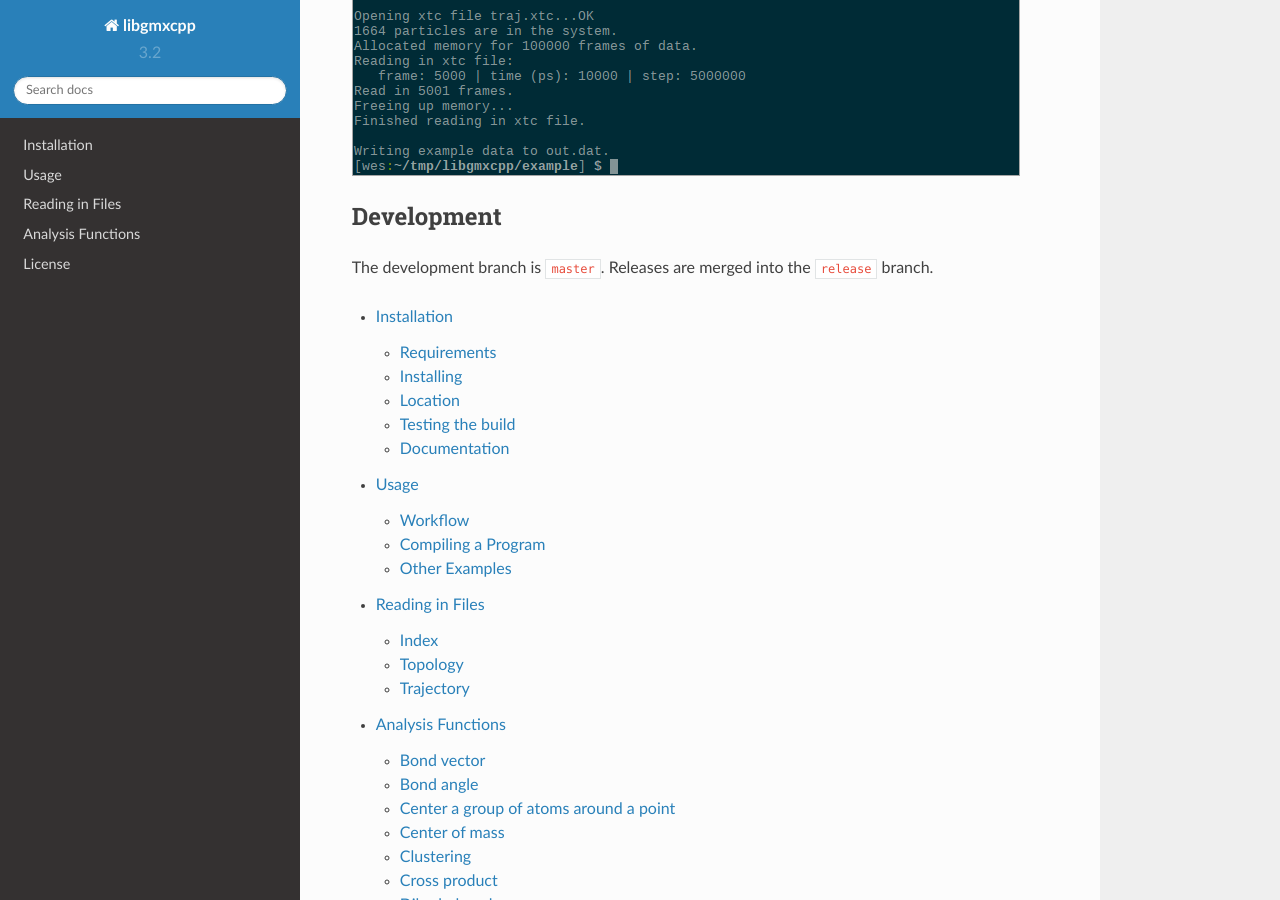
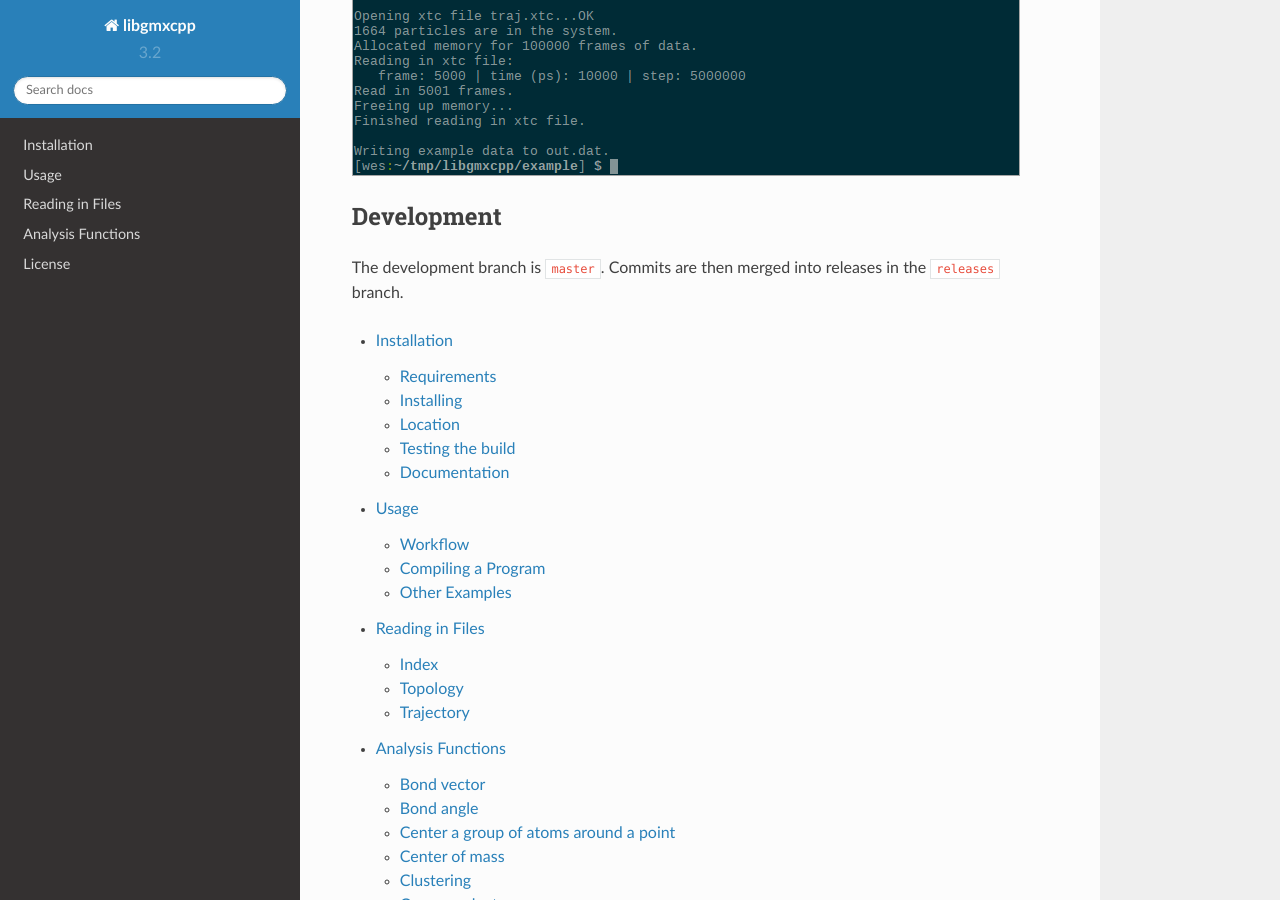
Before and after one commit to wesbarnett/libgmxcpp, a Sphinx documentation site: the page built from docs/index.rst, in a window 1280 px wide and 900 px high, scrolled down 889 px. Built offline with Sphinx 7.4.7 and the Read the Docs theme 2.0.0, drawn with Linux system fonts in a browser that asks for light colours.

Commit message:
fix typo

```diff
--- a/docs/index.rst
+++ b/docs/index.rst
@@ -37,8 +37,8 @@ Advantages
 Development
 -----------
 
-The development branch is ``master``. Releases are merged into the ``release``
-branch.
+The development branch is ``master``. Commits are then merged into releases in
+the ``releases`` branch.
 
 .. toctree::
 
```
